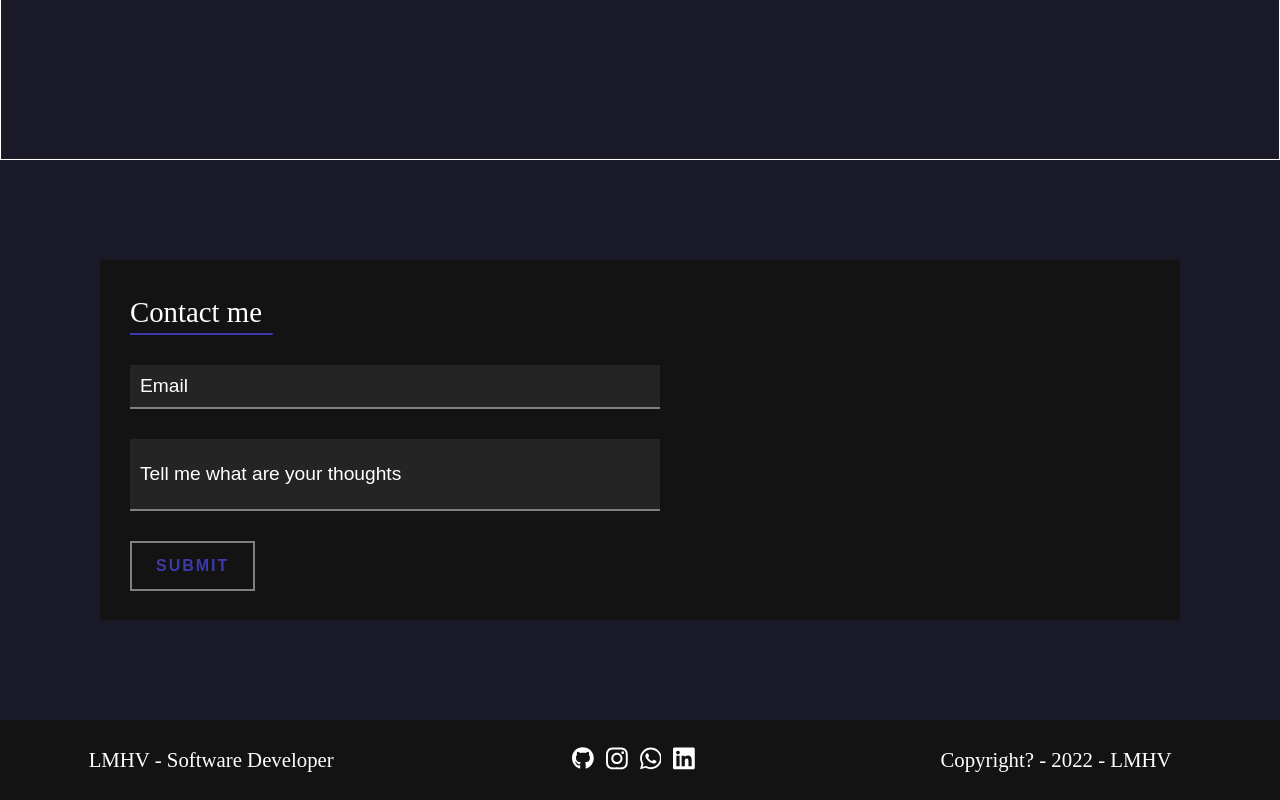
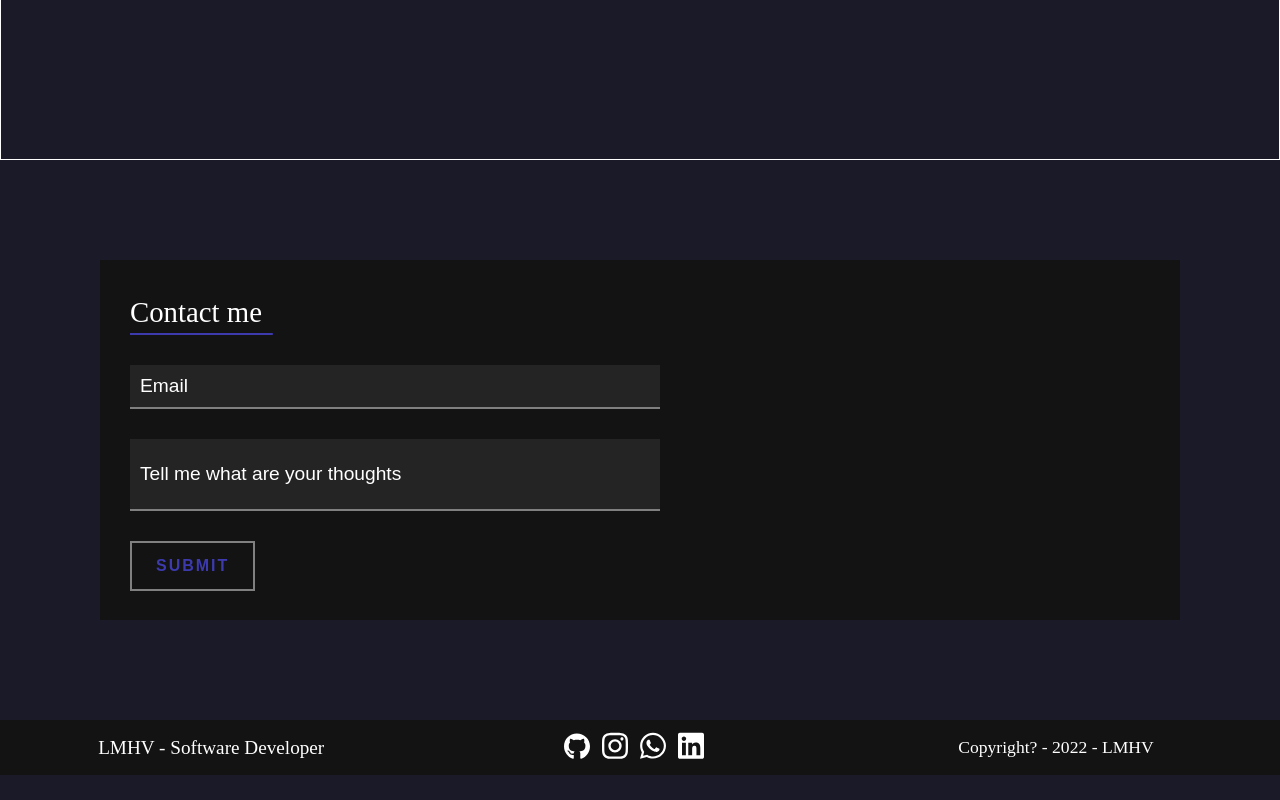
Before and after one commit to LMHV/cv-page, a React (Create React App) app in the folder front/: page / in a window 1280 px wide. Shown: the part 3476-4276 px from the top of the page. After the commit the page ends 4251 px from the top, so only its background shows below. Built offline with nearby package versions, Linux system fonts and the light colour scheme; a web font is replaced by a local one.

Commit message:
update 29/06

```diff
--- a/front/src/components/Contact.css
+++ b/front/src/components/Contact.css
@@ -1,3 +1,5 @@
+@media only screen and (max-width: 1920px) {
+
     .contact-container{
         margin: 100px;
         background-color: #131313;
@@ -127,3 +129,141 @@
         color: rgb(0, 0, 0);
         background-color: grey;
     }
+
+}
+
+/* >>>>>>>>>>>>>>>>>>>>>>>>>>>>>>>>>>>>>>>>>>>> SCREEN 1366x768 <<<<<<<<<<<<<<<<<<<<<<<<<<<<<<<<<<<<<<<<<<<<<<<<<<<<<<<<*/
+
+
+@media only screen and (max-width: 1368px) {
+
+    .contact-container{
+        margin: 100px;
+        background-color: #131313;
+        display: grid;
+        grid-template-rows: 15% 85%;
+        row-gap: 30px;
+        height: 300px;
+        color: white;
+        padding: 30px;
+
+    }
+
+    .contact-row-1{
+        display: flex;
+        align-items: center;
+        font-size: 180%;
+        position: relative;
+        width: 20%;
+    }
+
+    .contact-row-1::after{
+        content:'';
+        position:absolute;
+        left: 0; bottom: 0px;
+        width: 100%;
+        height: 2px;
+        background-color: #3C3AAC;
+        transform: scaleX(0.7);
+        transform-origin: left;
+        transition: transform .5s;
+    }
+
+    .contact-row-1:hover::after{
+        transform: scaleX(0.3);
+        transform-origin: left;
+    }
+
+    .contact-row-2{
+        position: relative;
+        width:50%;
+    }
+
+    .input{
+        width: 100%;
+        font-size: 120%;
+        color: #fff;
+        background-color: rgba(255, 255, 255, 0.069);
+        border: none;
+        outline: none;
+        padding: 10px;
+        margin-bottom: 30px;
+        border-bottom: 2px solid grey;
+        overflow:scroll;
+
+    }
+
+    .input::placeholder {
+        color: rgb(255, 255, 255);
+        transition: opacity .25s;
+    }
+
+
+    .input:focus::placeholder{
+        opacity: 0;
+    }
+
+    .input-desc{
+        height: 50px;
+        width: 100%;
+        font-size: 120%;
+        color: #fff;
+        background-color: rgba(255, 255, 255, 0.069);
+        border: none;
+        outline: none;
+        padding: 10px;
+        margin-bottom: 30px;
+        border-bottom: 2px solid grey;
+        overflow:scroll;
+
+    }
+
+    .input-desc::placeholder {
+        color: rgb(255, 255, 255);
+        transition: opacity .25s;
+    }
+
+
+    .input-desc:focus::placeholder{
+        opacity: 0;
+    }
+
+    .button-submit{
+        font-size: 100%;
+        font-weight: bold;
+        text-transform: uppercase;
+        text-decoration: none;
+        letter-spacing: 2px;
+        padding: 14px 24px;
+        color: #3C3AAC;
+        border: 2px solid grey;
+        position: relative;
+        transition: 1s;
+        background-color: #131313;
+    }
+
+    .button-submit:hover{
+        color: rgb(0, 0, 0);
+        background-color: grey;
+    }
+
+    .button-submitt{
+        display: inline-block;
+        font-size: 100%;
+        font-weight: bold;
+        text-transform: uppercase;
+        text-decoration: none;
+        letter-spacing: 2px;
+        padding: 14px 24px;
+        color: #3C3AAC;
+        border: 2px solid grey;
+        overflow: hidden;
+        position: relative;
+        transition: 0.2s;
+    }
+
+    .button-submitt:hover{
+        color: rgb(0, 0, 0);
+        background-color: grey;
+    }
+}
--- a/front/src/components/Footer.css
+++ b/front/src/components/Footer.css
@@ -1,6 +1,55 @@
+@media only screen and (max-width: 1920px) {
+    .footer-container{
+        width: 100%;
+        height: 70px;
+        background-color: #131313;
+        margin-top: 50px;
+        display: grid;
+        grid-template-columns: 33% 33% 33%;
+    }
+
+    .footer-col-1{
+        display: flex;
+        align-items: center;
+        justify-content: center;
+        font-size: 130%;
+        color: white;
+    }
+
+    .footer-col-2{
+        display: flex;
+        align-items: center;
+        justify-content: center;
+    }
+
+    .svg-button-footer {
+        width: 8%;
+        background-color: rgba(0, 0, 0, 0);
+        border: none;
+        margin-left: 0px;
+        cursor: pointer;
+    }
+    .svg-icon-footer {
+        fill: rgb(255, 255, 255);
+    }
+    .svg-icon-footer:hover{
+        fill:rgb(89, 89, 89);
+    }
+
+    .footer-col-3{
+        display: flex;
+        align-items: center;
+        justify-content: center;
+        font-size: 110%;
+        color: white;
+    }
+}
+
+@media only screen and (max-width: 1368px) {
+
 .footer-container{
     width: 100%;
-    height: 80px;
+    height: 55px;
     background-color: #131313;
     margin-top: 50px;
     display: grid;
@@ -11,7 +60,7 @@
     display: flex;
     align-items: center;
     justify-content: center;
-    font-size: 130%;
+    font-size: 120%;
     color: white;
 }
 
@@ -22,7 +71,7 @@
 }
 
 .svg-button-footer {
-    width: 8%;
+    width: 9%;
     background-color: rgba(0, 0, 0, 0);
     border: none;
     margin-left: 0px;
@@ -39,6 +88,8 @@
     display: flex;
     align-items: center;
     justify-content: center;
-    font-size: 130%;
+    font-size: 110%;
     color: white;
 }
+
+}
```
Lines whose indentation alone changed are shown as unchanged.
